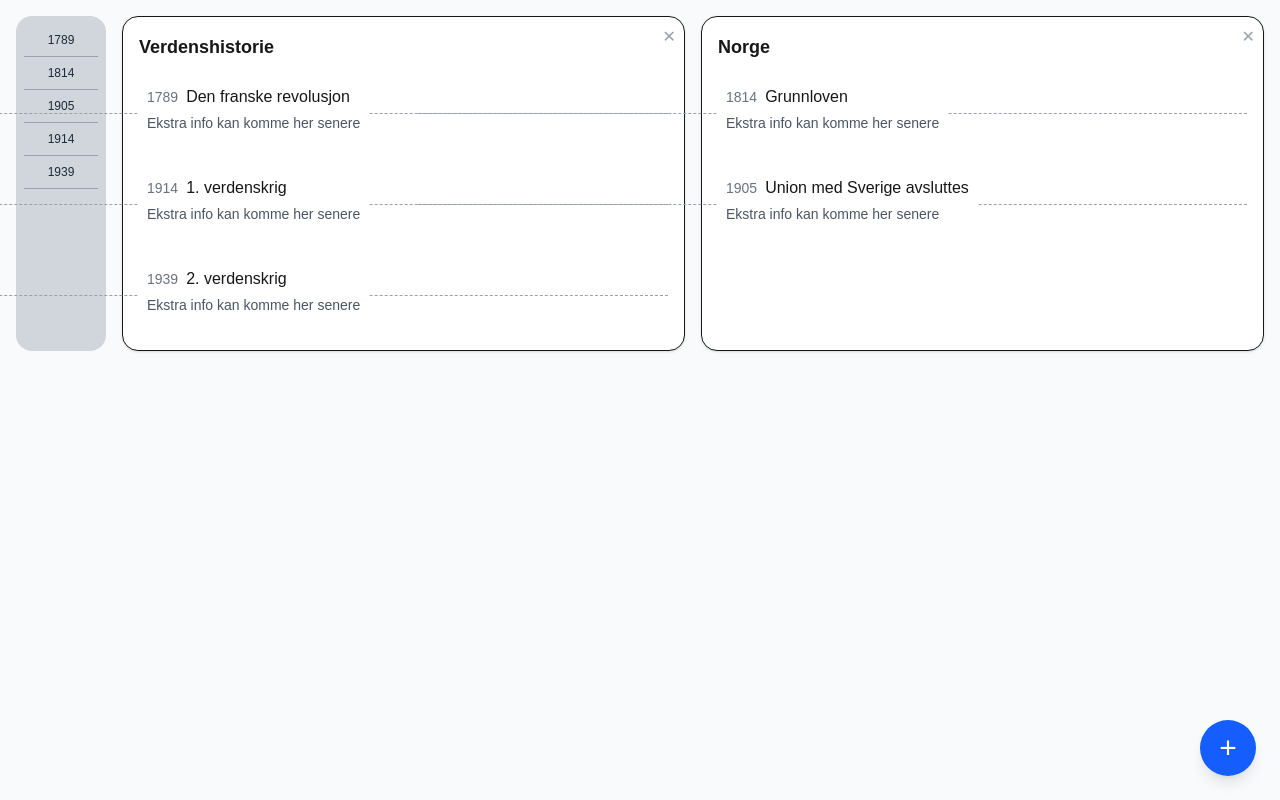
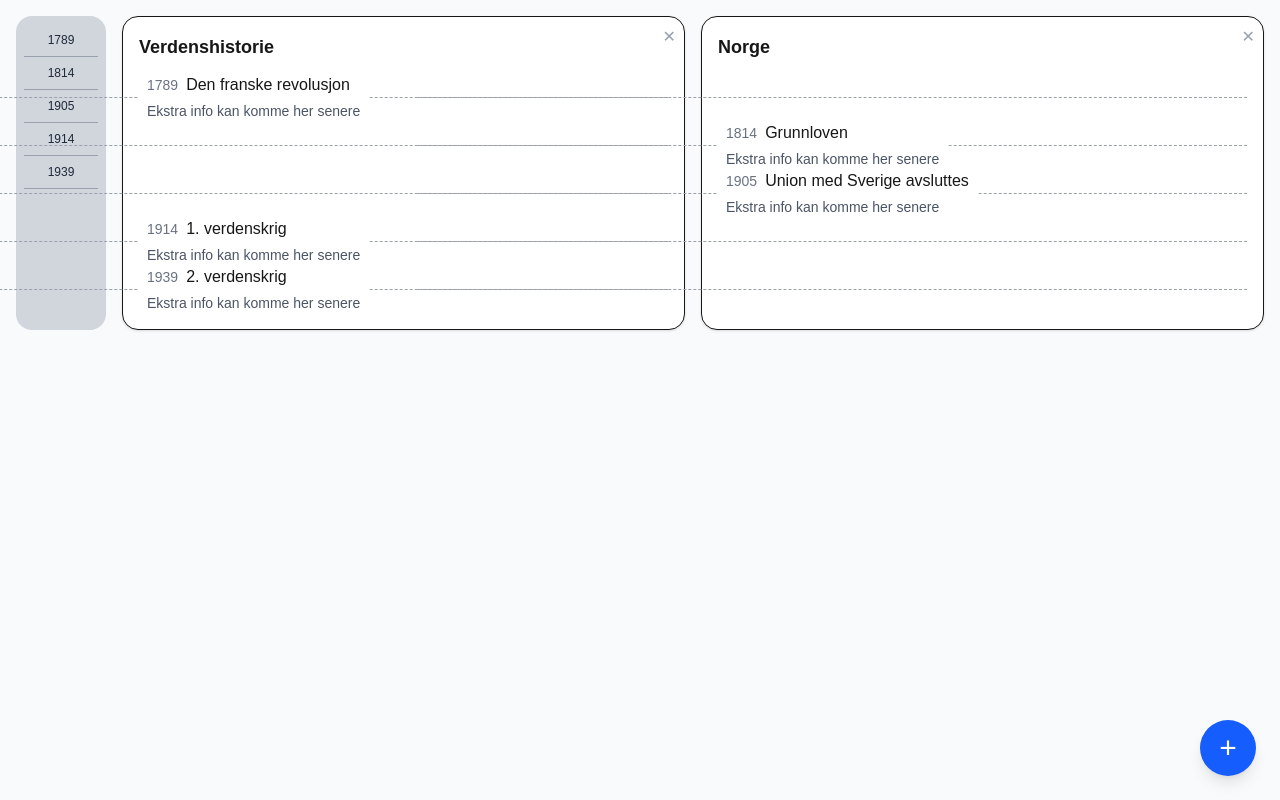
Before and after one commit to smogaard/history-timeline-app, a Next.js app: page / in a window 1280 px wide. Built offline with nearby package versions, Linux system fonts and the light colour scheme.

Commit message:
Jobbet med tidshjulet og årstall på tvers

```diff
--- a/src/components/TimelineColumn.tsx
+++ b/src/components/TimelineColumn.tsx
@@ -1,20 +1,18 @@
 import { Timeline } from "../types";
-
 import { useSortable } from "@dnd-kit/sortable";
 import { CSS } from "@dnd-kit/utilities";
-
-
 
 export default function TimelineColumn({
   timeline,
   total,
   onRemove,
+  years,
 }: {
   timeline: Timeline;
   total: number;
   onRemove: (id: string) => void;
-}){
-
+  years: number[];
+}) {
 
   const {
     attributes,
@@ -35,9 +33,7 @@ export default function TimelineColumn({
     return "compact";
   };
 
-
   return (
-
     <div
       ref={setNodeRef}
       style={style}
@@ -45,33 +41,35 @@ export default function TimelineColumn({
       {...listeners}
       className="flex-1 min-w-[180px] bg-white rounded-2xl shadow p-4 border relative cursor-move"
     >
-
       <h2 className="font-bold text-lg mb-3">{timeline.title}</h2>
 
-      <div className="flex flex-col gap-3">
-
+      {/* ✅ Remove-knapp */}
       <button
         onClick={(e) => {
-            e.stopPropagation();      // ✅ viktig
+          e.stopPropagation();
           onRemove(timeline.id);
         }}
-          className="absolute top-2 right-2 text-gray-400 hover:text-red-500 z-10">
+        className="absolute top-2 right-2 text-gray-400 hover:text-red-500 z-10"
+      >
         ✕
       </button>
 
-        {timeline.events.map((event) => {
+      {/* ✅ GRID BASERT PÅ TID */}
+      <div className="flex flex-col">
+        {years.map((year) => {
+          const event = timeline.events.find(e => e.year === year);
           const detail = getDetailLevel();
 
           return (
-    <div key={event.id} className="relative py-2">
+            <div key={year} className="relative h-12 flex items-center">
 
-      {/* ✅ STIPLET LINJE (BAK ALT) */}
+              {/* ✅ STIPLET LINJE */}
               <div className="absolute left-[-300px] right-0 top-1/2 border-t border-dashed border-gray-400 z-0"></div>
 
-      {/* ✅ EVENT BLOKK (FORAN) */}
-      <div className="relative z-10 inline-block bg-white px-2 py-1 rounded whitespace-nowrap overflow-hidden text-ellipsis">
+              {/* ✅ EVENT */}
+              {event && (
+                <div className="relative z-10 bg-white px-2 py-1 rounded whitespace-nowrap overflow-hidden text-ellipsis">
 
-        {/* ÉN LINJE */}
                   <div className="flex items-center gap-2">
 
                     {/* År */}
@@ -96,10 +94,12 @@ export default function TimelineColumn({
                   )}
 
                 </div>
+              )}
 
             </div>
           );
         })}
+
       </div>
     </div>
   );
--- a/src/components/TimelineContainer.tsx
+++ b/src/components/TimelineContainer.tsx
@@ -23,7 +23,9 @@ import {
 export default function TimelineContainer() {
 
 
-  const handleDragEnd = (event: any) => {
+ const [timelines, setTimelines] = useState(initialTimelines);
+
+ const handleDragEnd = (event: any) => {
     const { active, over } = event;
 
     if (!over || active.id === over.id) return;
@@ -59,7 +61,6 @@ export default function TimelineContainer() {
   };
 
   const maxTimelines = getMaxTimelines();
-  const [timelines, setTimelines] = useState(initialTimelines);
 
 
   const handleRemove = (id: string) => {
@@ -82,6 +83,8 @@ export default function TimelineContainer() {
     setTimelines([...timelines, newTimeline]);
   };
 
+  const years = generateYears();
+
   return (
     <main className="min-h-screen bg-gray-50 p-2 sm:p-4 overflow-x-auto">
 
@@ -92,7 +95,7 @@ export default function TimelineContainer() {
         >
           <div className="flex gap-4 w-full items-stretch">
 
-            <TimeColumn years={generateYears()} />
+            <TimeColumn years={years} />
 
             {timelines.map((tl) => (
               <TimelineColumn
@@ -100,6 +103,7 @@ export default function TimelineContainer() {
                 timeline={tl}
                 total={timelines.length}
                 onRemove={handleRemove}
+                years={years}
               />
             ))}
 
```
Lines whose indentation alone changed are shown as unchanged.
